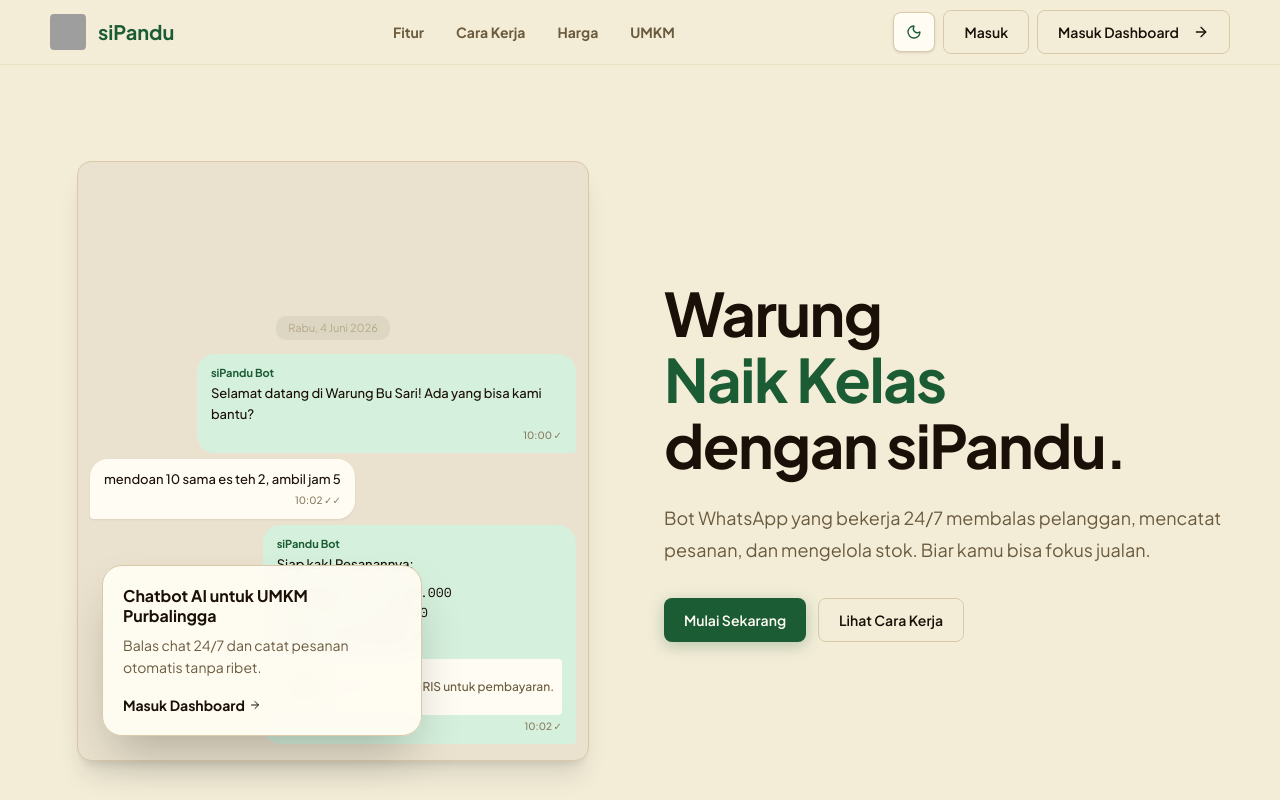
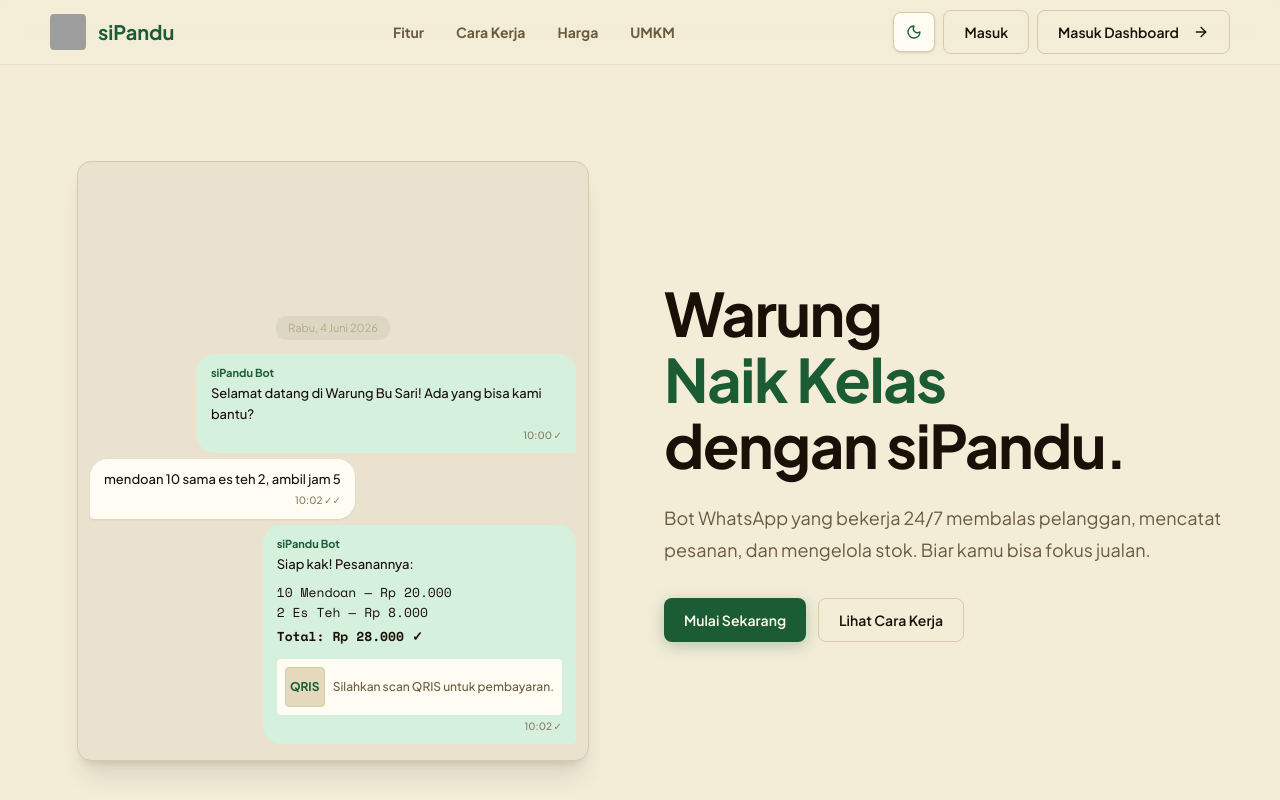
Before and after one commit to dx5053yx/e-comers_projek, a Next.js app: page / in a window 1280 px wide. Shown: the top 800 px of the page. Built offline with nearby package versions, Linux system fonts and the light colour scheme; no server answers; grey boxes are pictures that could not be loaded.

Commit message:
chore: remove floating card from hero chat window

```diff
--- a/app/page.tsx
+++ b/app/page.tsx
@@ -153,13 +153,6 @@ export default async function Home() {
               <div className="bubble__time">10:02 ✓</div>
             </div>
 
-            <div className="absolute bottom-6 left-6 right-6 sm:right-auto z-20 bg-[var(--card)]/95 backdrop-blur-md rounded-xl p-5 border border-[var(--border)] shadow-2xl max-w-xs">
-              <h3 className="font-bold text-[var(--foreground)] leading-tight">Chatbot AI untuk UMKM Purbalingga</h3>
-              <p className="mt-2 text-sm text-[var(--muted-foreground)] leading-relaxed">Balas chat 24/7 dan catat pesanan otomatis tanpa ribet.</p>
-              <div className="mt-4 flex gap-2">
-                <Link href="/dashboard" className="text-sm font-bold text-primary hover:underline flex items-center gap-1">Masuk Dashboard <ArrowRight className="h-3 w-3" /></Link>
-              </div>
-            </div>
           </div>
 
           <div className="order-1 lg:order-2">
```
